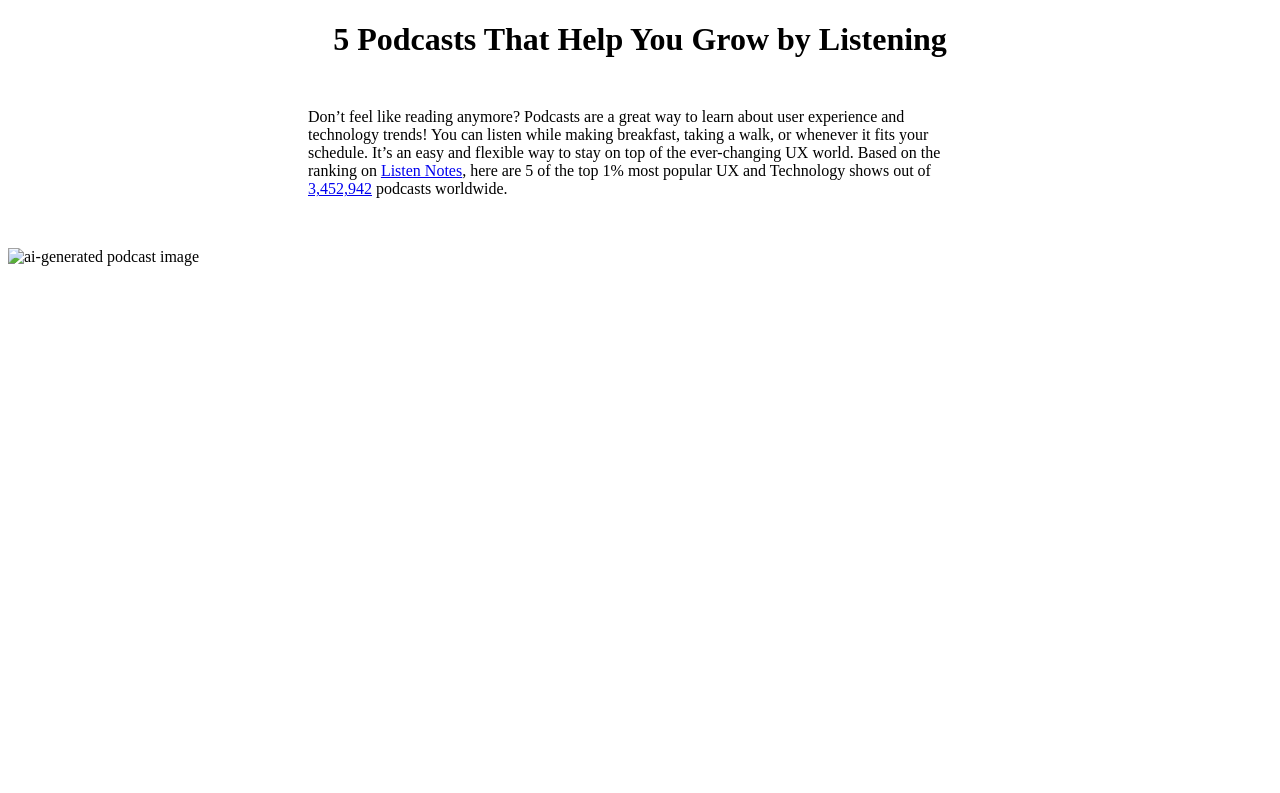
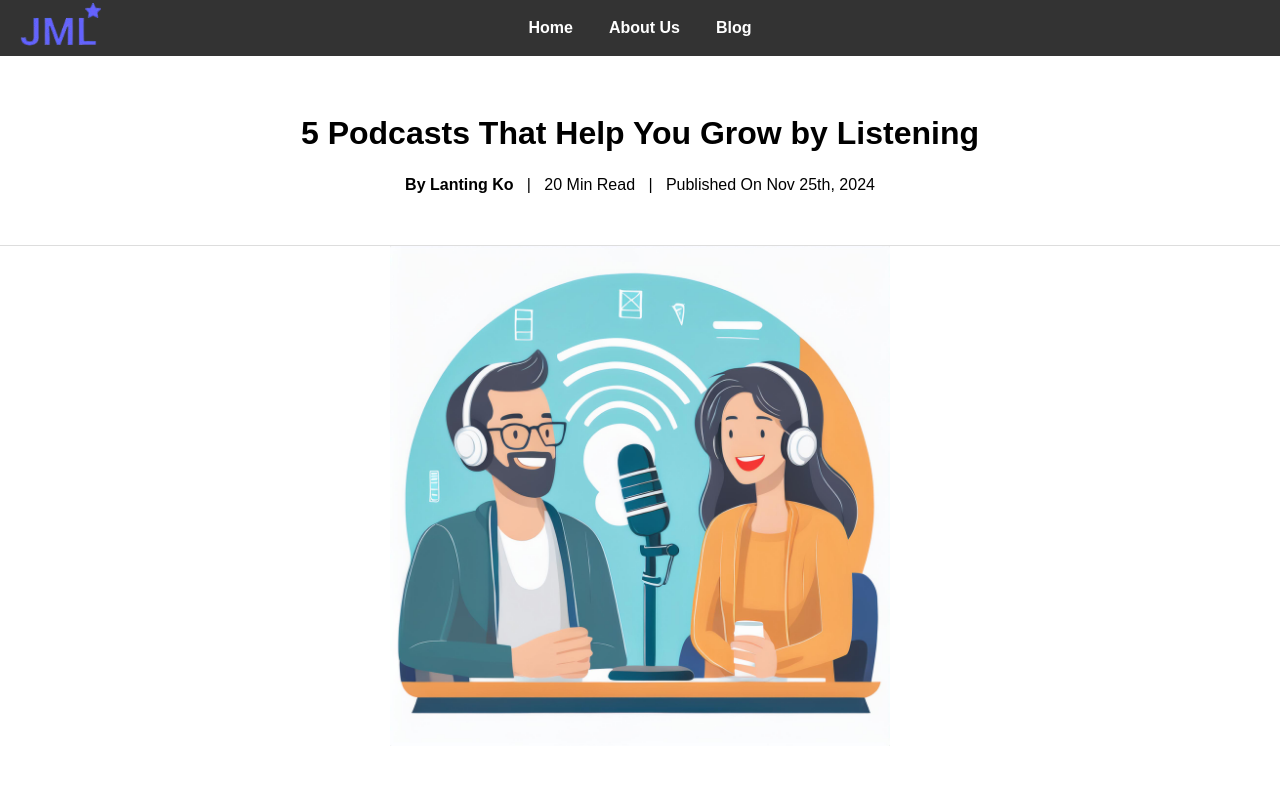
Before and after one commit to jasmine-707/info-tech-final-project, a plain HTML site: page blog3.html in a window 1280 px wide. Shown: the top 793 px of the page. Drawn offline with Linux system fonts and the light colour scheme.

Commit message:
Update blog3.html

```diff
--- a/blog3.html
+++ b/blog3.html
@@ -1,12 +1,79 @@
 <!DOCTYPE html>
 <html lang="en">
-
 <head>
     <meta charset="UTF-8">
     <meta name="viewport" content="width=device-width, initial-scale=1.0">
-    <title>UX Podcast</title>
-    <style>
-        .title {
+    <title>UX Design vs UX Research</title>
+
+  <style>
+
+  /* General Styles */
+body {
+        font-family: Arial, sans-serif;
+        line-height: 1.5;
+        margin: 0;
+        padding: 0;
+        color: black;
+        background: white;
+       }
+
+.nav {
+        position: relative;
+        display: flex;
+        justify-content: center;
+        align-items: center;
+        background: #333333;
+        padding: 1em;
+       }
+
+.nav img {
+        position: absolute;
+        left: 20px;
+        height: 50px;
+       }
+
+.nav ul {
+        list-style: none;
+        margin: 0;
+        padding: 0;
+        display: flex;
+       }
+
+.nav li {
+        margin: 0 10px;
+       }
+
+.nav a {
+        text-decoration: none;
+        color: #ffffff;
+        font-weight: bold;
+        padding: 0.5em;
+       }
+
+.nav a:hover {
+        background: #758CDD;
+        border-radius: 10px;
+       }
+
+header {
+        text-align: center;
+        padding: 2em 1em;
+        background: white;
+        border-bottom: 1px solid #ddd;
+       }
+
+header h1 {
+        font-size: 2em;
+        margin-bottom: 0.5em;
+       }
+
+header p {
+        font-size: 1em;
+       }
+
+
+/* Podcast content */
+.title {
             text-align: center;
         }
         .intro {
@@ -24,19 +91,44 @@
             margin: 50px 200px 50px 200px;
             border-radius: 20px;
         }
-    </style>
-</head>
+
+/* Footer */
+footer {
+   		    text-align: center;
+            padding: 10px;
+            background-color: #333333;
+            color: white;
+            margin-top: 20px;
+        }
+
+   </style/
+   </head>
 
 <body>
-    <main>
+   <div class="nav">
+        <img src="logo.jpg" alt="Logo">
+        <ul>
+            <li><a href="#home">Home</a></li>
+            <li><a href="#about">About Us</a></li>
+            <li><a href="#blog">Blog</a></li>
+        </ul>
+    </div>
 
-        <h1 class="title">5 Podcasts That Help You Grow by Listening</h1>
+   <header>
+        <h1>5 Podcasts That Help You Grow by Listening</h1>
+        <p><strong>By Lanting Ko</strong> &nbsp; | &nbsp; 20 Min Read &nbsp; | &nbsp; Published On Nov 25th, 2024</p>
+   </header>
 
-        <div class="intro">
-            <p>Don’t feel like reading anymore? Podcasts are a great way to learn about user experience and technology trends! You can listen while making breakfast, taking a walk, or whenever it fits your schedule. It’s an easy and flexible way to stay on top of the ever-changing UX world. Based on the ranking on <a href="https://www.listennotes.com">Listen Notes</a>, here are 5 of the top 1% most popular UX and Technology shows out of <a href="https://www.listennotes.com/podcast-stats/">3,452,942</a> podcasts worldwide.</p>
-        </div>
+   <main>
+        <img src="podcast.jpeg" alt="ai-generated podcast image">
 
-        <img src="../info-tech/image/podcast.jpeg" alt="ai-generated podcast image">
+        <section class="intro">
+            <p1>
+               Don’t feel like reading anymore? Podcasts are a great way to learn about user experience and technology trends! You can listen while making breakfast, taking a walk, or whenever it fits your schedule. It’s an easy and flexible way to stay on top of the ever-changing UX world. Based on the ranking on <a href="https://www.listennotes.com">Listen Notes</a>, here are 5 of the top 1% most popular UX and Technology shows out of <a href="https://www.listennotes.com/podcast-stats/">3,452,942</a> podcasts worldwide.
+            </p1>
+        </section>
+
+        <!-- Main Article Section -->
 
         <ul>
             <div class="podcastcontent">
@@ -79,8 +171,11 @@
             <p>"Truly one of the most entertaining podcasts, whether or not you’re a tech nerd. The banter is fun, the opposing views add depth and keep things from being one-sided. App reviews have been incredibly helpful in discovering new tools I need but didn’t find on my own or was too overwhelmed to search for. Bonus points for the best podcast theme of all time. Thanks Casey and Kevin!  PS For those who celebrate, Casey Newton does not sound bald.”</p>
             </div>
         </ul>
+     </main>
 
+   <footer>
+    <p>&copy; 2024 JML. Copyrights Reserved.</p>
+   </footer>
 
-    </main>
 </body>
 </html>
```
